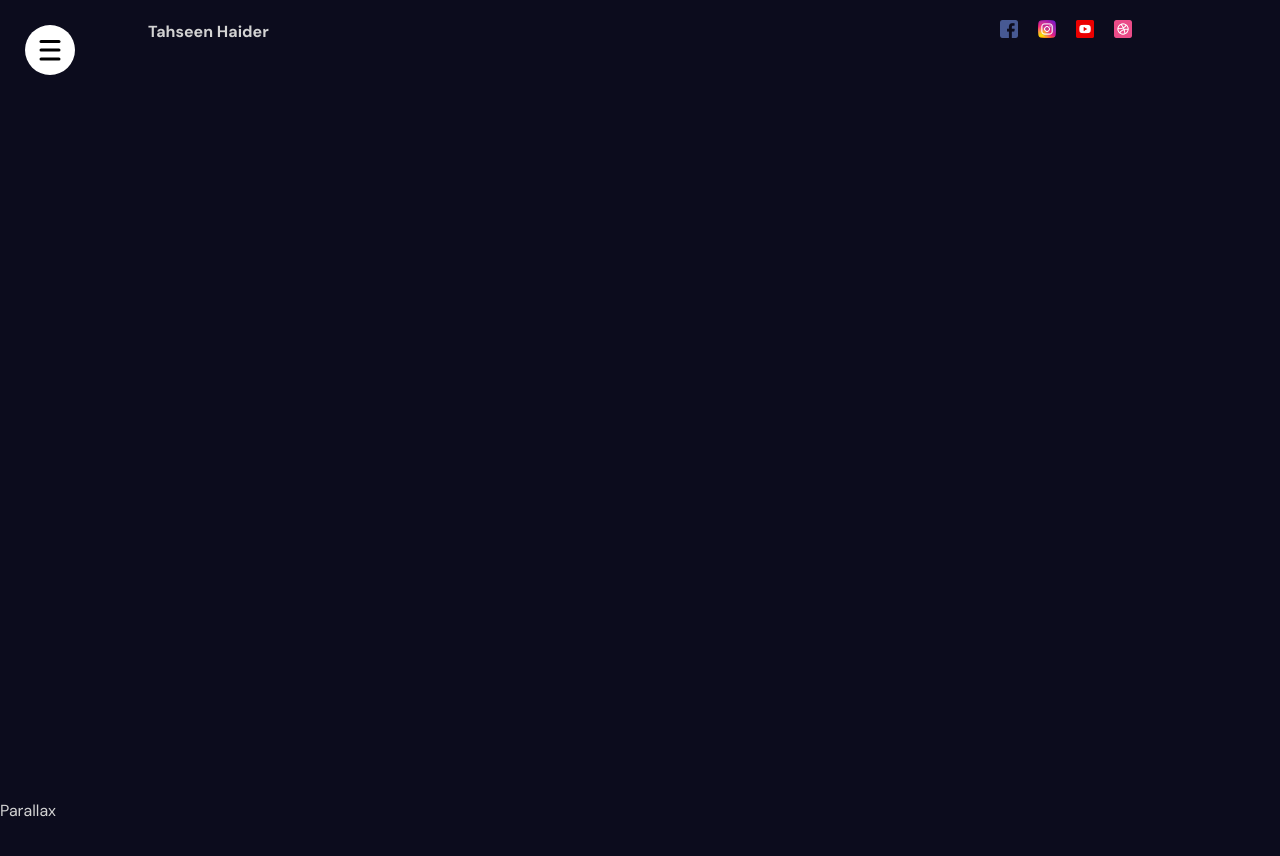
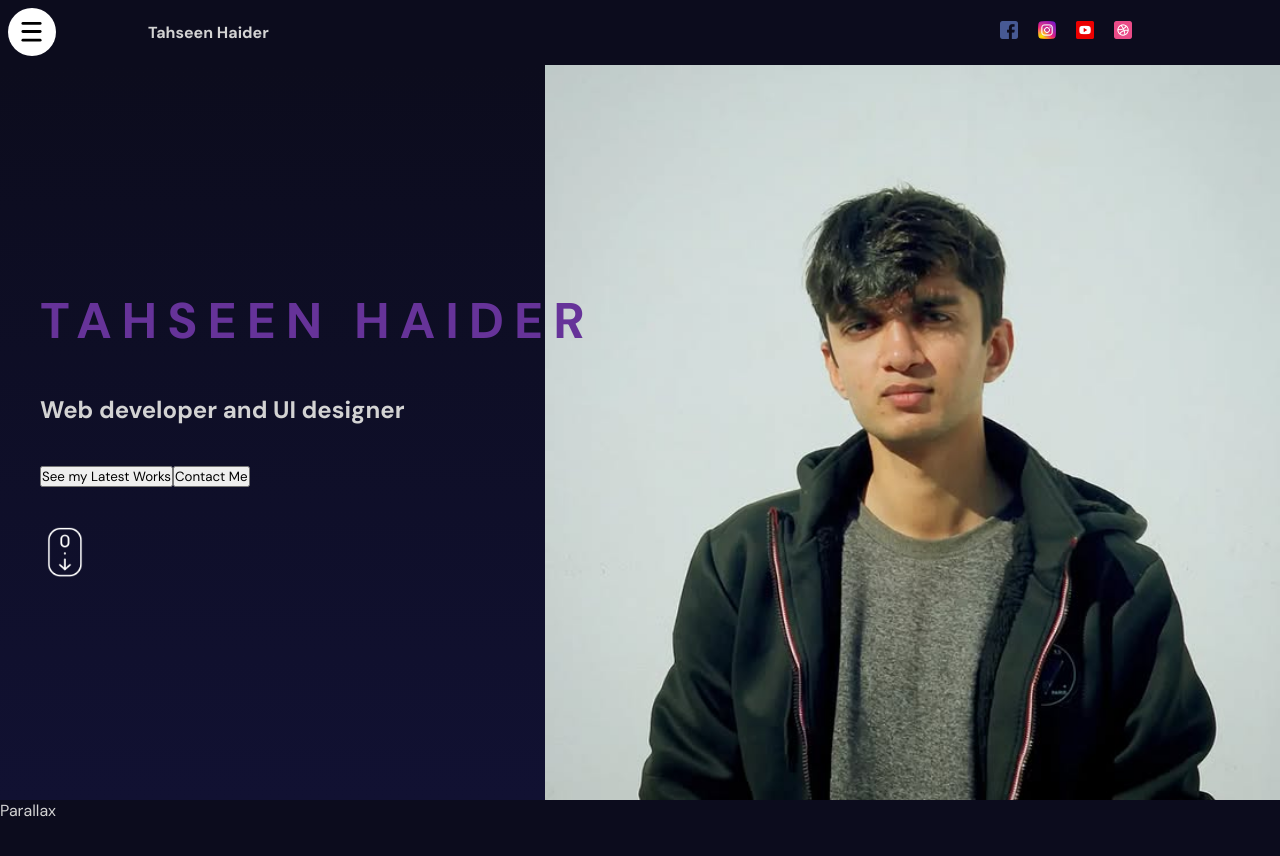
Before and after one commit to tahseen-haider/portfolio_app, a React (Vite) app: page / in a window 1280 px wide. Shown: the top 856 px of the page. Built offline with nearby package versions, Linux system fonts and the light colour scheme.

Commit message:
hero section

```diff
--- a/src/App.jsx
+++ b/src/App.jsx
@@ -1,4 +1,5 @@
 import "./app.scss";
+import Hero from "./components/hero/Hero.jsx";
 import Navbar from "./components/navbar/Navbar.jsx";
 
 function App() {
@@ -6,6 +7,7 @@ function App() {
     <div>
       <section id="Homepage">
         <Navbar />
+        <Hero/>
       </section>
       <section id="Services">Parallax</section>
       <section>Services</section>
--- /dev/null
+++ b/src/components/hero/Hero.jsx
@@ -0,0 +1,23 @@
+import "./hero.scss";
+
+export default function Hero() {
+  return (
+    <div className="hero">
+      <div className="wrapper">
+        <div className="textContainer">
+          <h2>TAHSEEN HAIDER</h2>
+          <h1>Web developer and UI designer</h1>
+          <div className="buttons">
+            <button>See my Latest Works</button>
+            <button>Contact Me</button>
+          </div>
+          <img src="/scroll.png" alt="image" />
+        </div>
+        <div className="imageContainer">
+          <img className="main-image" src="/hero2.jpg" alt="hero-image" />
+          {/* <img className="sec-image" src="/hero.webp" alt="hero-image" /> */}
+        </div>
+      </div>
+    </div>
+  );
+}
--- /dev/null
+++ b/src/components/hero/hero.scss
@@ -0,0 +1,62 @@
+.hero {
+  height: calc(100vh - 65px);
+  overflow: hidden;
+  background-color: red;
+  background: linear-gradient(180deg, #0c0c1d, #111132);
+  position: relative;
+  padding: 20px;
+  @media (min-width: $breakpoint-xs) {
+    padding: 40px;
+  }
+
+  .wrapper {
+    max-width: 1366px;
+    height: 100%;
+    margin: auto;
+
+    .textContainer {
+      position: relative;
+      z-index: 20;
+      height: 100%;
+      display: flex;
+      flex-direction: column;
+      justify-content: center;
+      gap: 40px;
+
+      h2{
+        font-size: 50px;
+        color: rebeccapurple;
+        letter-spacing: 10px;
+      }
+      img{
+        width: 50px;
+      }
+    }
+  }
+
+  .imageContainer {
+    z-index: 0;
+    height: 100%;
+    position: absolute;
+    right: 0;
+    top: 0;
+    display: flex;
+    align-items: center;
+    background-color: red;
+
+    img {
+      position: absolute;
+      top: 0;
+      right: 0;
+      height: 80%;
+    }
+
+    .main-image {
+      height: 100%;
+    }
+    .sec-image {
+      right: 300px;
+      height: 40%;
+    }
+  }
+}
--- a/src/components/navbar/navbar.scss
+++ b/src/components/navbar/navbar.scss
@@ -1,6 +1,7 @@
 .navbar {
-  height: 100px;
-
+  height: 65px;
+  display: flex;
+  align-items: center;
   .wrapper {
     max-width: 1366px;
     width: 80vw;
--- a/src/components/sidebar/Sidebar.jsx
+++ b/src/components/sidebar/Sidebar.jsx
@@ -9,7 +9,10 @@ export default function Sidebar() {
   const [open, setOpen] = useState(false);
   const [mounted, setMounted] = useState(false);
   useEffect(() => {
-    setMounted(true);
+    const timer = setTimeout(() => {
+      setMounted(true);
+    }, 500);
+    return () => clearTimeout(timer);
   }, []);
 
   const variants = {
@@ -21,7 +24,7 @@ export default function Sidebar() {
       },
     },
     closed: {
-      clipPath: "circle(25px at 50px 50px)",
+      clipPath: "circle(24px at 32px 32px)",
       transition: {
         type: "spring",
         stiffness: 400,
@@ -29,16 +32,15 @@ export default function Sidebar() {
       },
     },
   };
+
+  if (!mounted) return;
+
   return (
     <motion.div animate={open ? "open" : "closed"} className="sidebar">
-      {mounted && (
-        <>
-          <motion.div variants={variants} className="bg">
-            <Links />
-          </motion.div>
-          <ToggleButton setOpen={setOpen} />
-        </>
-      )}
+      <motion.div variants={variants} className="bg">
+        <Links />
+      </motion.div>
+      <ToggleButton setOpen={setOpen} />
     </motion.div>
   );
 }
--- a/src/components/sidebar/components/Links.jsx
+++ b/src/components/sidebar/components/Links.jsx
@@ -1,12 +1,34 @@
-import React from "react";
+// eslint-disable-next-line no-unused-vars
+import { motion } from "framer-motion";
+
+const variants = {
+  closed: {
+    transition: {
+      staggerChildren: 0.05,
+      staggerDirection: -1,
+    },
+  },
+  open: {
+    transition: {
+      staggerChildren: 0.1,
+    },
+  },
+};
+
+const itemVariants = {
+  closed: { y: 50, opacity: 0 },
+  open: { y: 0, opacity: 1 },
+};
 
 export default function Links() {
   const items = ["Homepage", "Services", "Portfolio", "Contact"];
   return (
-    <div className="links">
+    <motion.div variants={variants} className="links">
       {items.map((item) => (
-        <a href={`#${item}`} key={item}>{item}</a>
+        <motion.a variants={itemVariants} whileHover={{scale:1.1}} whileTap={{scale:0.9}} href={`#${item}`} key={item}>
+          {item}
+        </motion.a>
       ))}
-    </div>
+    </motion.div>
   );
 }
--- a/src/components/sidebar/components/ToggleButton.jsx
+++ b/src/components/sidebar/components/ToggleButton.jsx
@@ -8,7 +8,7 @@ export default function ToggleButton({ setOpen }) {
         setOpen((prev) => !prev);
       }}
     >
-      <svg width={23} height={23} viewBox="0 0 23 23">
+      <svg width={22} height={22} viewBox="0 0 23 23">
         <motion.path
           strokeWidth={3}
           stroke="black"
--- a/src/components/sidebar/sidebar.scss
+++ b/src/components/sidebar/sidebar.scss
@@ -1,19 +1,15 @@
 .sidebar {
-  display: flex;
-  flex-direction: column;
-  align-items: center;
-  justify-content: center;
-  background-color: white;
-  color: black;
-  overflow: hidden;
-
+  z-index: 40;
   .bg{
     position: fixed;
     top: 0;
     left: 0;
     bottom: 0;
-    width: 400px;
+    width: 260px;
     background: white;
+    @media (min-width: $breakpoint-xl){
+      width: 400px;
+    }
 
     .links{
       position: absolute;
@@ -24,9 +20,13 @@
       align-items: center;
       justify-content: center;
       gap: 20px;
+      color: black;
 
       a{
-        font-size: 40px;
+        font-size: 26px;
+        @media (min-width: $breakpoint-xl){
+          font-size: 40px;
+        }
       }
     }
   }
@@ -39,8 +39,8 @@
     align-items: center;
     border-radius: 50%;
     position: fixed;
-    top: 25px;
-    left: 25px;
+    top: 7px;
+    left: 7px;
     background-color: transparent;
     border:none;
     cursor: pointer;
--- /dev/null
+++ b/src/styles/variables.scss
@@ -0,0 +1,10 @@
+//////////////////////
+// GLOBAL VARIABLES //
+//////////////////////
+
+// Breakpoints
+$breakpoint-xs: 475px;
+$breakpoint-sm: 640px;
+$breakpoint-md: 768px;
+$breakpoint-lg: 1024px;
+$breakpoint-xl: 1370px;
--- a/vite.config.js
+++ b/vite.config.js
@@ -1,7 +1,24 @@
-import { defineConfig } from 'vite'
-import react from '@vitejs/plugin-react-swc'
+import { defineConfig } from 'vite';
+import react from '@vitejs/plugin-react-swc';
+import path from 'path';
+import { fileURLToPath } from 'url';
 
-// https://vite.dev/config/
+const __filename = fileURLToPath(import.meta.url);
+const __dirname = path.dirname(__filename);
+
 export default defineConfig({
   plugins: [react()],
-})
+  css: {
+    preprocessorOptions: {
+      scss: {
+        additionalData: `@use "@/styles/variables.scss" as *;`,
+        includePaths: [path.resolve(__dirname, 'src')], // Allows @ to mean src/
+      },
+    },
+  },
+  resolve: {
+    alias: {
+      '@': path.resolve(__dirname, 'src'),
+    },
+  },
+});
```
Also changed, not shown: public/hero.webp (added).
